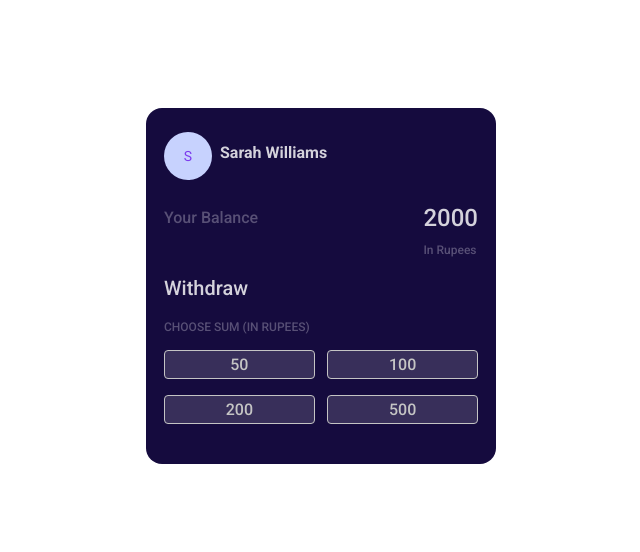
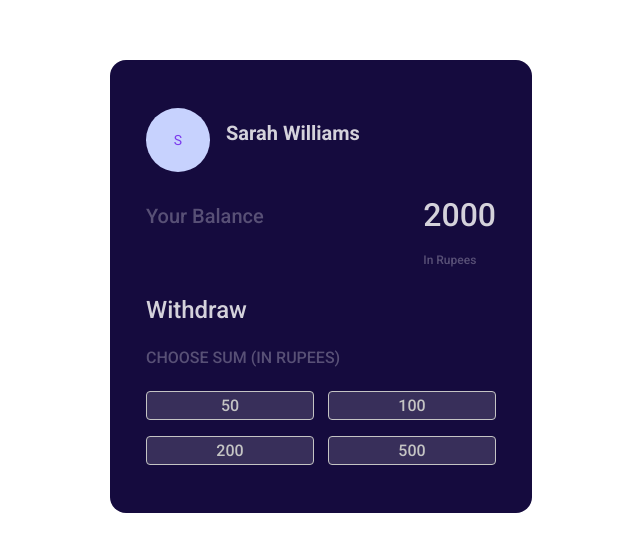
Before and after one commit to vineethsankre/React-Cash-Withdrawal, a React (Create React App) app: page / in a window 1280 px wide. Shown: the part 114-666 px from the top of the page, without its empty margins (319-959 px from the left). Built offline with nearby package versions, Linux system fonts and the light colour scheme; a web font is replaced by a local one.

Commit message:
Update index.css

```diff
--- a/src/components/CashWithdrawal/index.css
+++ b/src/components/CashWithdrawal/index.css
@@ -27,7 +27,6 @@
   height: 48px;
   border-radius: 24px;
   border: none;
-  margin-right: 8px;
   display: flex;
   justify-content: center;
   align-items: center;
@@ -43,6 +42,7 @@
   color: #d4d2db;
   font-family: 'Roboto';
   font-size: 16px;
+  margin-left: 8px;
 }
 
 .balance-container {
@@ -93,3 +93,37 @@
   flex-wrap: wrap;
   justify-content: space-between;
 }
+@media screen and (min-width: 768px) {
+  .withdrawal-container {
+    width: 50%;
+    max-width: 422px;
+    padding: 48px 36px 16px 36px;
+  }
+  .profile-img {
+    height: 64px;
+    width: 64px;
+    border-radius: 32px;
+  }
+  .customer-name {
+    font-size: 20px;
+    margin-left: 16px;
+  }
+  .balance-text {
+    font-size: 20px;
+    margin-top: 8px;
+  }
+  .balance-amount {
+    font-size: 32px;
+  }
+  .currency{
+    font-size: 12px;
+  }
+  .withdraw-text {
+    font-size: 24px;
+    margin-top: 24px;
+  }
+  .choose-sum {
+    font-size: 16px;
+    margin-bottom: 24px;
+  }
+}
```
